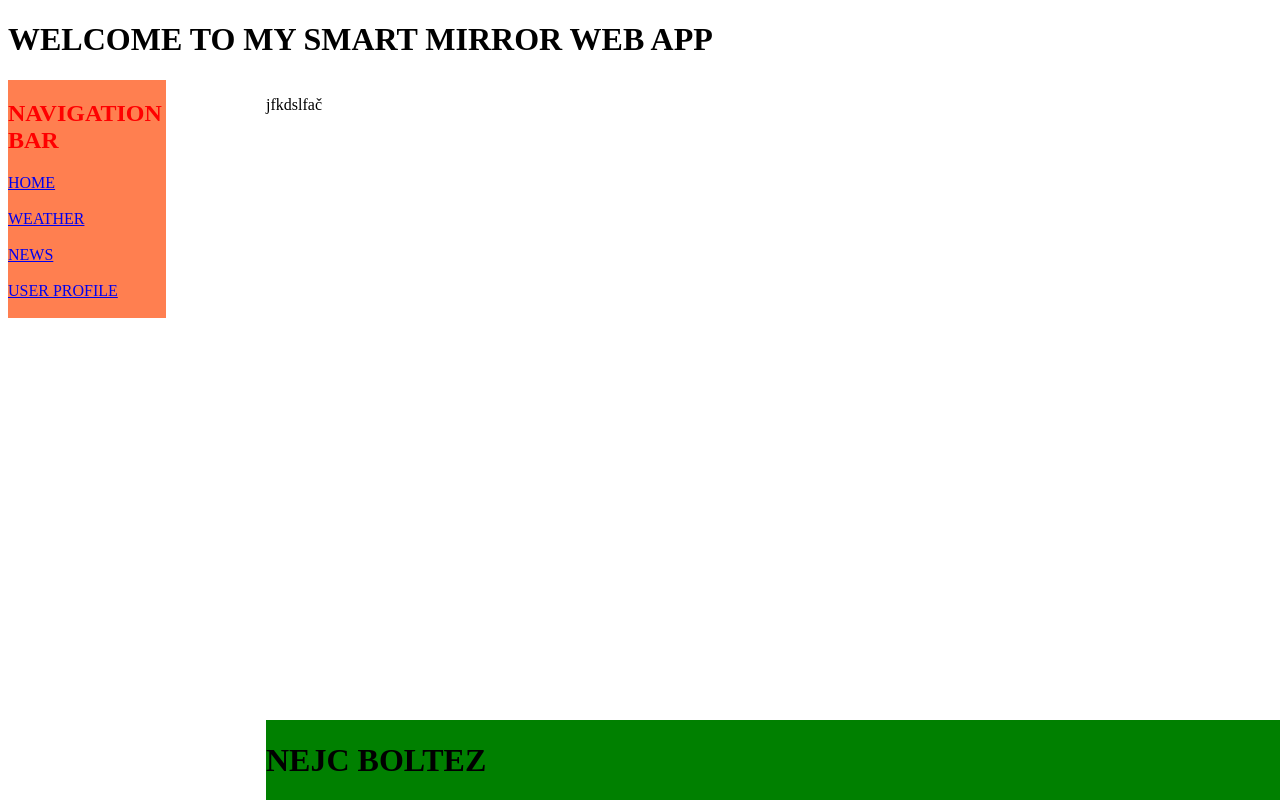
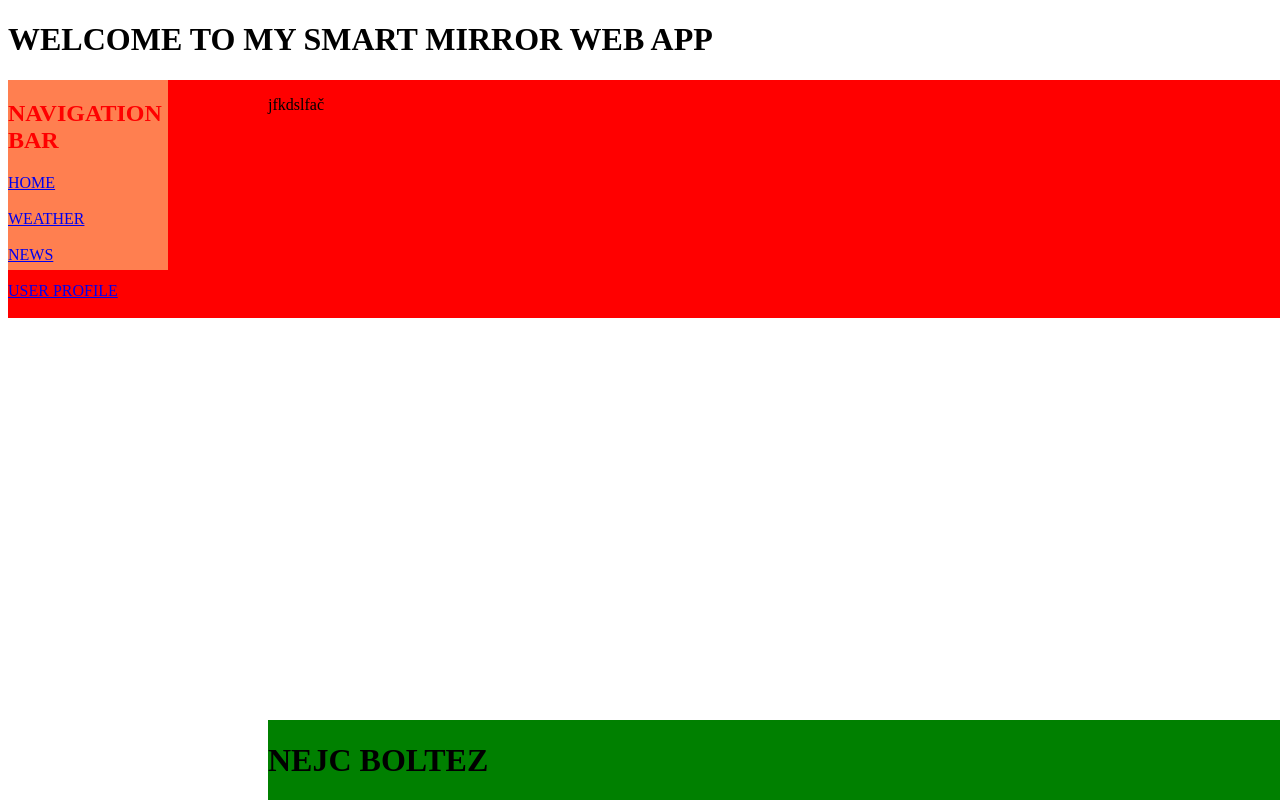
Before and after one commit to NejcBoltez/smart-mirror-server, a Django app: page / in a window 1280 px wide; the page is wider, and only the part inside the window is pictured. Run offline with Django 3.2, Linux system fonts and the light colour scheme.

Commit message:
added apps.py and mdodels.py

```diff
--- /dev/null
+++ b/django_app/smartmirror_django/admin.py
@@ -0,0 +1,5 @@
+from django.contrib import admin
+
+from .models import Weather
+
+admin.site.register(Weather)
--- a/django_app/templates/main_header.html
+++ b/django_app/templates/main_header.html
@@ -10,29 +10,39 @@
     </head>
     <body>
         <style>
+            body{
+                width:100%;
+            }
             .home-container {
                 display: grid;
+                background-color: red;
                 grid-template-columns: 1fr 6fr 1fr;
+                width: 100%;
             }
             .nav-container{
                 background-color: coral;
                 color:red;
-                height: 100%;
+                height: 80%;
                 width: 100%;
             }
             .value-container{
                 padding-left: 100px;
-            }
-            .footer {
-                background-color: green;
-                position: fixed;
-                bottom: 0;
                 width: 100%;
             }
+            footer {
+                background-color: green;
+                position: absolute;
+                bottom: 0;
+                margin: 0px;
+                padding: 0px;
+                min-width:100%;
+                max-width:100%;
+                padding-left: 0 px;
+            }
         </style>
-        <div>
+        <header>
             <h1>WELCOME TO MY SMART MIRROR WEB APP</h1>
-        </div>
+        </header>
         <div class="home-container">
             <div class="nav-container">
                 <h2>NAVIGATION BAR</h2>
@@ -52,8 +62,9 @@
                 {% endblock %}
             <div>
         </div>
-        <div class="footer">
+
+        <footer>
             <h1>NEJC BOLTEZ</h1>
-        </div>
+        </footer>
     </body>
 </html>
```
Also changed, not shown: django_app/smartmirror_django/models.py (added, +19 -0 lines), django_app/db.sqlite3, django_app/smartmirror_django/apps.py (added).
